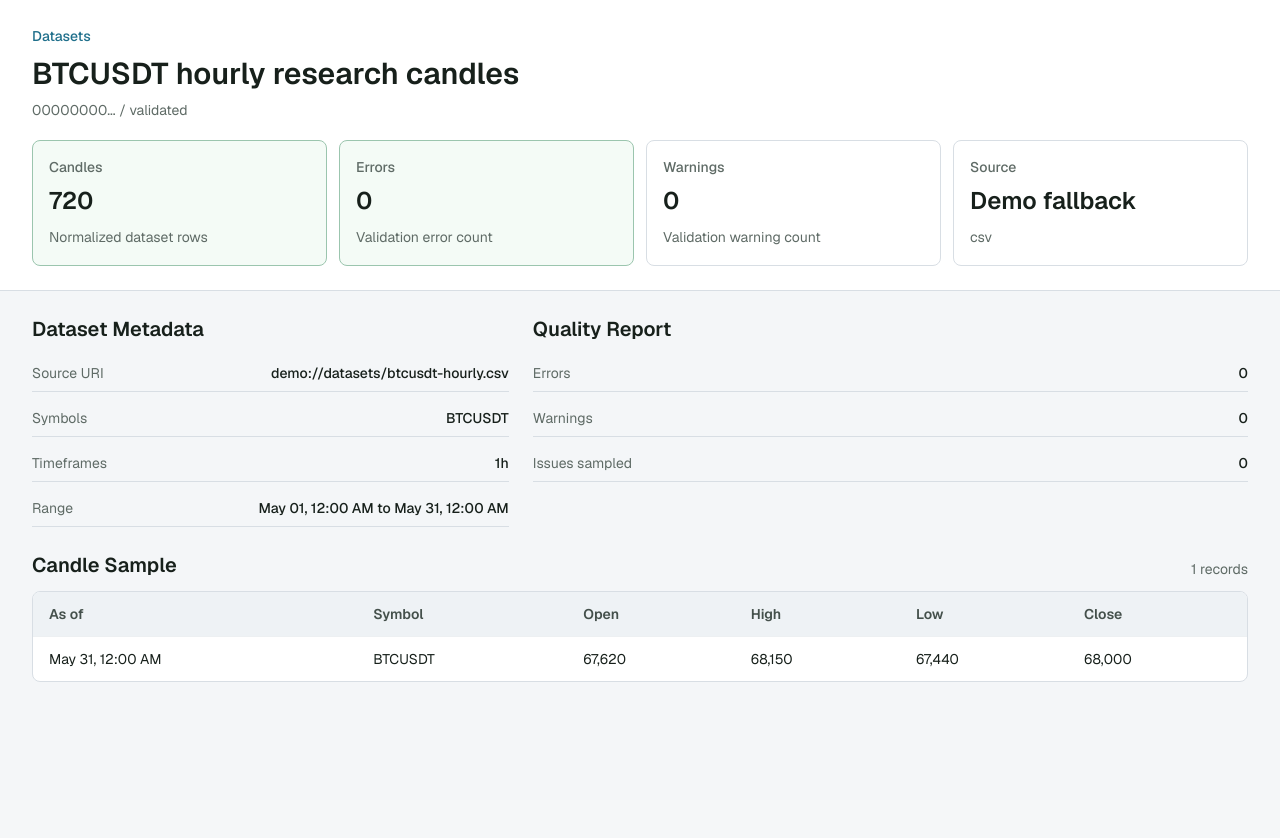
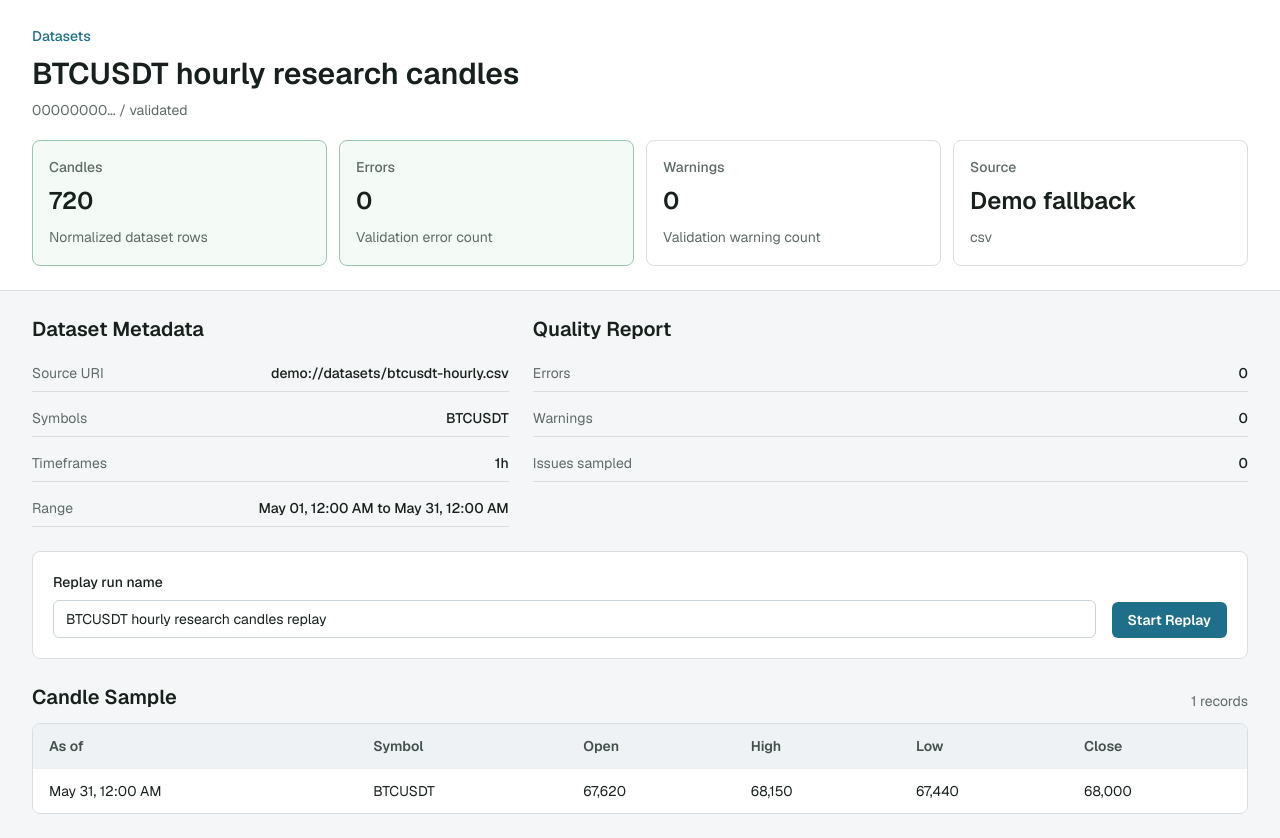
Before and after one commit to QianFuv/Tiko, a Next.js app in the folder app/: page /datasets/00000000-0000-4000-8000-000000000901 in a window 1280 px wide. Before the commit the page ends 800 px from the top, so only its background shows below. Built offline with nearby package versions, Linux system fonts and the light colour scheme; no server answers.

Commit message:
feat(frontend): launch replay runs from datasets

```diff
--- a/app/src/app/datasets/[datasetId]/page.tsx
+++ b/app/src/app/datasets/[datasetId]/page.tsx
@@ -1,8 +1,10 @@
+import { revalidatePath } from "next/cache";
 import Link from "next/link";
+import { redirect } from "next/navigation";
 import type { ReactElement } from "react";
 
 import { MetricCard } from "@/components/metric/MetricCard";
-import { fetchDatasetDetailData } from "@/lib/api-client";
+import { fetchDatasetDetailData, getApiBaseUrl } from "@/lib/api-client";
 import {
   formatDataSource,
   formatDateTime,
@@ -10,6 +12,14 @@ import {
   shortId,
 } from "@/lib/format";
 import type { Candle, Metric } from "@/lib/types";
+import type { DatasetRecord, SimulationRun } from "@/lib/types";
+
+type ReplayCreatePayload = {
+  name: string;
+  symbols: string[];
+  mode: "historical_replay";
+  dataset_id: string;
+};
 
 /**
  * Render dataset details, quality, and candle sample.
@@ -104,6 +114,7 @@ export default async function DatasetDetailPage({
             issueCount={data.quality.issues.length}
           />
         </div>
+        <ReplayLaunchPanel dataset={data.dataset} />
         <CandleSample candles={data.candles} />
       </section>
     </main>
@@ -134,6 +145,51 @@ function QualityPanel({
         <DetailRow label="Issues sampled" value={formatNumber(issueCount, 0)} />
       </dl>
     </div>
+  );
+}
+
+/**
+ * Render historical replay launch controls for one dataset.
+ *
+ * @param props - Replay launch props.
+ * @returns Replay launch panel element.
+ */
+function ReplayLaunchPanel({
+  dataset,
+}: {
+  dataset: DatasetRecord;
+}): ReactElement {
+  const isDisabled =
+    dataset.status !== "validated" || dataset.symbols.length === 0;
+
+  return (
+    <form
+      action={createReplayRun}
+      className="grid gap-4 rounded-lg border border-[#d8dee4] bg-white p-5 md:grid-cols-[1fr_auto]"
+    >
+      <input name="dataset_id" type="hidden" value={dataset.dataset_id} />
+      <input name="symbols" type="hidden" value={dataset.symbols.join(",")} />
+      <label className="grid gap-2 text-sm font-medium text-[#17201b]">
+        Replay run name
+        <input
+          name="name"
+          required
+          minLength={1}
+          defaultValue={`${dataset.name} replay`}
+          disabled={isDisabled}
+          className="rounded-md border border-[#cbd4dc] px-3 py-2 text-sm font-normal text-[#17201b] outline-none focus:border-[#1f6f8b] disabled:bg-[#eef2f5] disabled:text-[#7b8580]"
+        />
+      </label>
+      <div className="flex items-end justify-end">
+        <button
+          type="submit"
+          disabled={isDisabled}
+          className="rounded-md bg-[#1f6f8b] px-4 py-2 text-sm font-semibold text-white hover:bg-[#174f63] disabled:cursor-not-allowed disabled:bg-[#9aa8ad]"
+        >
+          Start Replay
+        </button>
+      </div>
+    </form>
   );
 }
 
@@ -229,3 +285,82 @@ function formatDateRange(
   }
   return `${formatDateTime(startTime)} to ${formatDateTime(endTime)}`;
 }
+
+/**
+ * Create a historical replay run from a dataset detail form.
+ *
+ * @param formData - Submitted replay launch fields.
+ */
+async function createReplayRun(formData: FormData): Promise<void> {
+  "use server";
+
+  const payload = buildReplayCreatePayload(formData);
+  const response = await fetch(`${getApiBaseUrl()}/api/simulations`, {
+    method: "POST",
+    headers: {
+      "Content-Type": "application/json",
+      "X-Tiko-Role": "operator",
+      "X-Tiko-User": "frontend@app.local",
+    },
+    body: JSON.stringify(payload),
+  });
+  if (!response.ok) {
+    throw new Error(`Replay create failed: ${await readErrorDetail(response)}`);
+  }
+  const run = (await response.json()) as SimulationRun;
+  revalidatePath("/simulations");
+  redirect(`/simulations/${run.run_id}/dashboard`);
+}
+
+/**
+ * Build a simulation create payload from replay launch form data.
+ *
+ * @param formData - Submitted replay launch fields.
+ * @returns Historical replay create payload.
+ */
+function buildReplayCreatePayload(formData: FormData): ReplayCreatePayload {
+  const symbols = readRequiredFormValue(formData, "symbols")
+    .split(",")
+    .map((symbol) => symbol.trim())
+    .filter((symbol) => symbol.length > 0);
+  if (symbols.length === 0) {
+    throw new Error("symbols is required.");
+  }
+  return {
+    name: readRequiredFormValue(formData, "name"),
+    symbols,
+    mode: "historical_replay",
+    dataset_id: readRequiredFormValue(formData, "dataset_id"),
+  };
+}
+
+/**
+ * Read a required string field from form data.
+ *
+ * @param formData - Submitted form data.
+ * @param key - Field key.
+ * @returns Trimmed field value.
+ */
+function readRequiredFormValue(formData: FormData, key: string): string {
+  const value = formData.get(key);
+  if (typeof value !== "string" || value.trim().length === 0) {
+    throw new Error(`${key} is required.`);
+  }
+  return value.trim();
+}
+
+/**
+ * Read a concise backend error detail from a failed response.
+ *
+ * @param response - Failed backend response.
+ * @returns Backend error detail.
+ */
+async function readErrorDetail(response: Response): Promise<string> {
+  const payload = (await response.json().catch(() => null)) as {
+    detail?: unknown;
+  } | null;
+  if (typeof payload?.detail === "string") {
+    return payload.detail;
+  }
+  return `HTTP ${response.status}`;
+}
```
